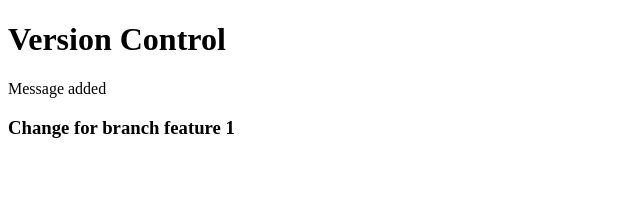
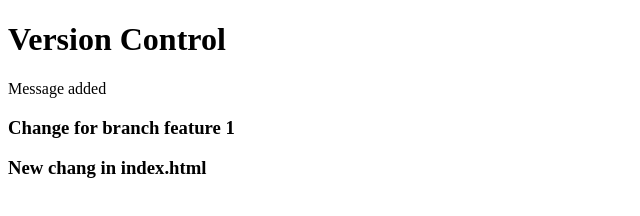
Before and after one commit to mohameds2k/landingpage, a plain HTML site: page index.html in a window 1280 px wide. Shown: the whole page, without its empty margins (0-640 px from the left). Drawn offline with Linux system fonts and the light colour scheme.

Commit message:
Change in html after features 1

```diff
--- a/index.html
+++ b/index.html
@@ -9,5 +9,6 @@
     <h1>Version Control</h1>
     <p>Message added</p>
     <h3>Change for branch feature 1</h3>
+    <h3>New chang in index.html</h3>
 </body>
 </html>
```
